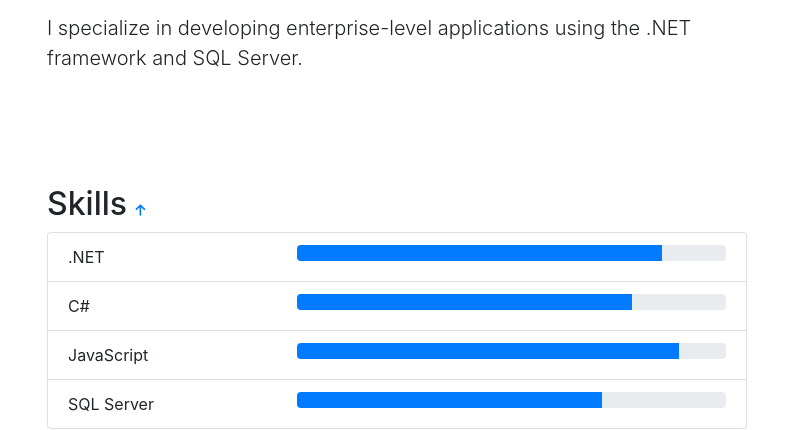
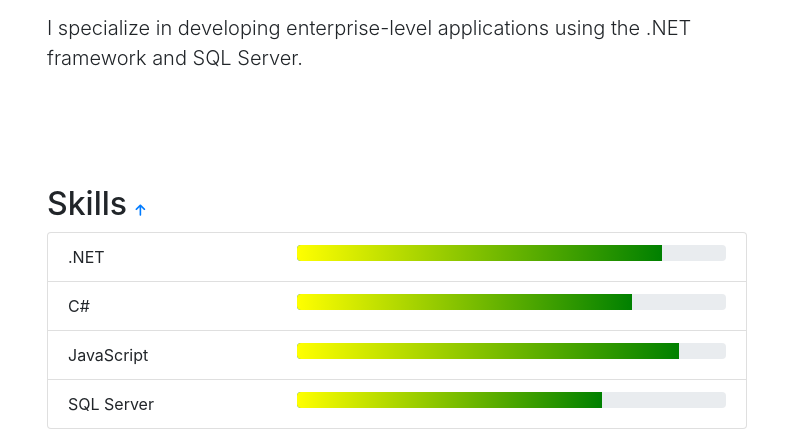
Before and after one commit to mmagdyeg/mmagdyeg.github.io, a plain HTML site: page index.html in a window 1280 px wide. Shown: the part 561-991 px from the top of the page, without its empty margins (243-1036 px from the left). Drawn offline with nearby package versions, Linux system fonts and the light colour scheme.

Commit message:
add gredieant

```diff
--- a/index.html
+++ b/index.html
@@ -22,8 +22,8 @@
   <link rel="shortcut icon" type="image/x-icon" href="favicon.ico?v=1.1"> <!-- For an ICO image -->
 
   <style>
-  .grad {
-    background-image: linear-gradient(to bottom right, rgb(98, 161, 138) , rgb(6, 39, 17));
+  .bg-gradient-success {
+    background-image: linear-gradient(to right, yellow , green);
     text-align: center;
   }
   h1 a,h2 a {
```
